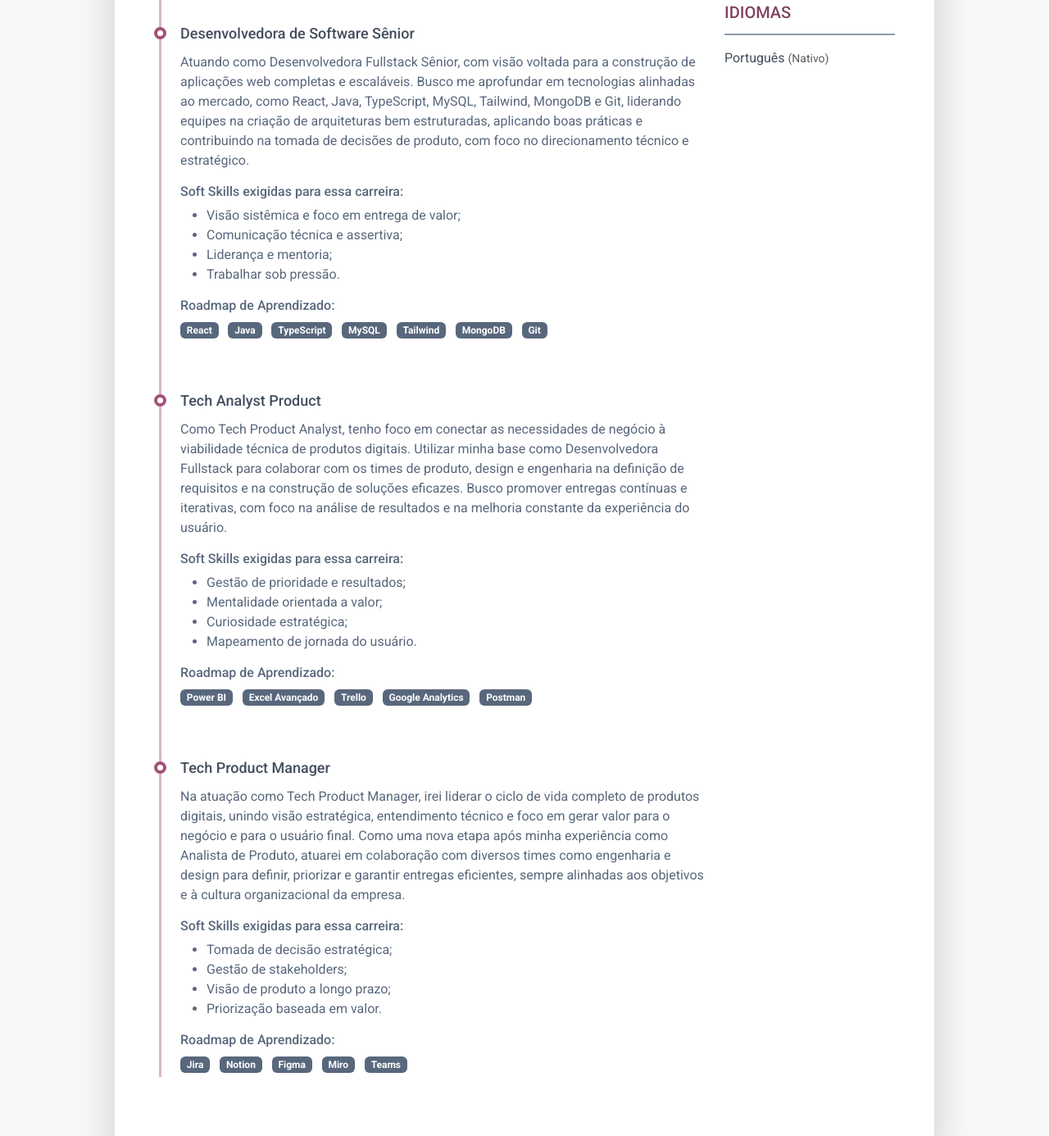
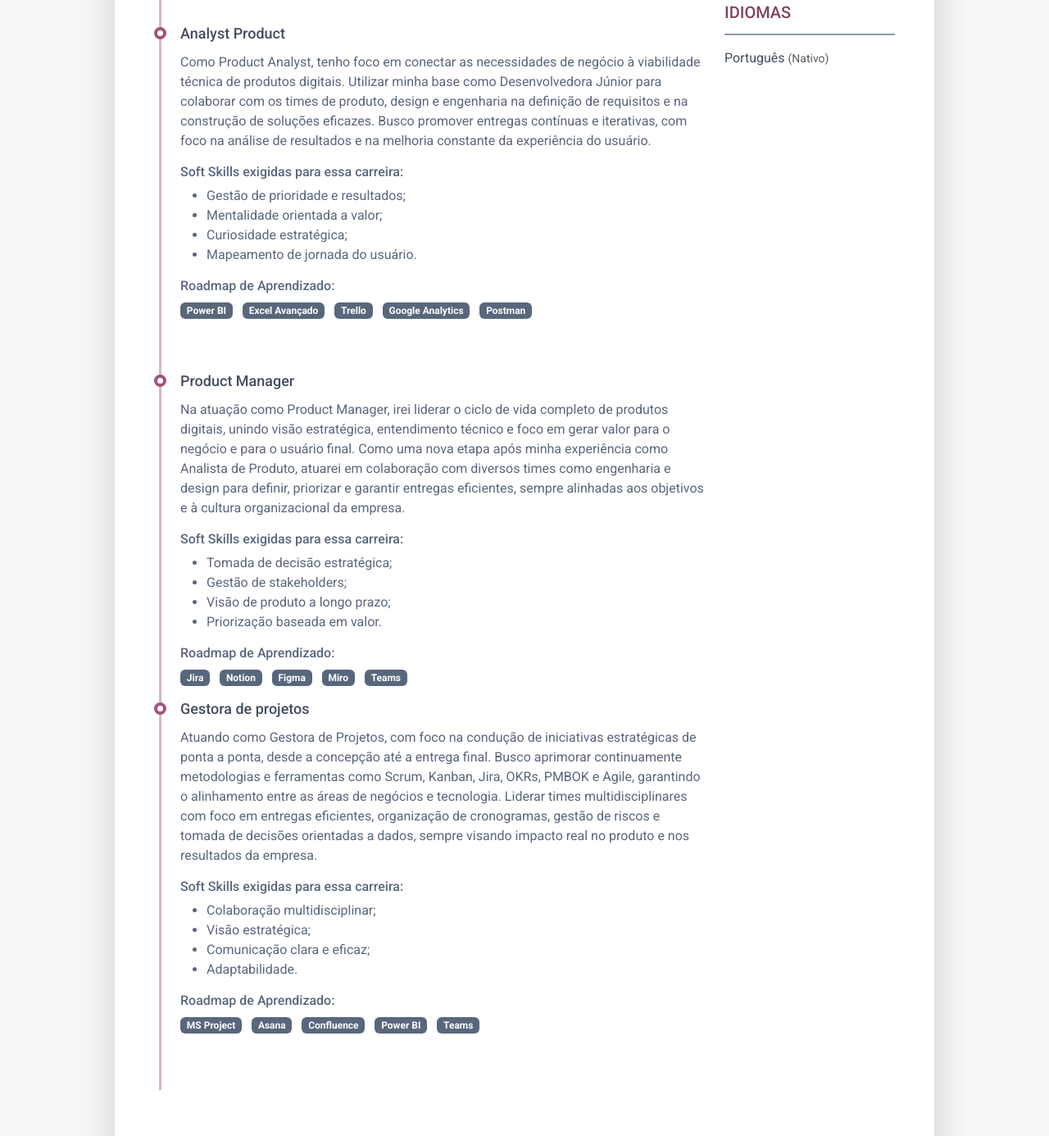
Before and after one commit to MarianaMilagre6/Mapa_de_carreira, a plain HTML site: page index.html in a window 1280 px wide. Shown: the part 1074-2460 px from the top of the page at 82% size. Drawn offline with Linux system fonts and the light colour scheme.

Commit message:
Update index.html

```diff
--- a/index.html
+++ b/index.html
@@ -155,64 +155,18 @@
 
 									</article>
 
-									<article class="resume-timeline-item position-relative pb-5">
-
-										<div class="resume-timeline-item-header mb-2">
-											<div class="d-flex flex-column flex-md-row">
-												<h3 class="resume-position-title font-weight-bold mb-1">Desenvolvedora
-													de Software Sênior</h3>
-											</div>
-										</div>
-										<div class="resume-timeline-item-desc">
-											<p>Atuando como Desenvolvedora Fullstack Sênior, com visão voltada para a
-												construção de aplicações web completas e escaláveis. Busco me aprofundar
-												em tecnologias alinhadas ao mercado, como React, Java, TypeScript,
-												MySQL, Tailwind, MongoDB e Git, liderando equipes na criação de
-												arquiteturas bem estruturadas, aplicando boas práticas e contribuindo na
-												tomada de decisões de produto, com foco no direcionamento técnico e
-												estratégico.</p>
-											<h4 class="resume-timeline-item-desc-heading font-weight-bold">
-												Soft Skills exigidas para essa carreira:
-											</h4>
-											<ul>
-												<li>Visão sistêmica e foco em entrega de valor;</li>
-												<li>Comunicação técnica e assertiva;</li>
-												<li>Liderança e mentoria;</li>
-												<li>Trabalhar sob pressão.</li>
-											</ul>
-											<h4 class="resume-timeline-item-desc-heading font-weight-bold">
-												Roadmap de Aprendizado:</h4>
-											<ul class="list-inline">
-												<li class="list-inline-item"><span
-														class="badge bg-secondary badge-pill">React</span></li>
-												<li class="list-inline-item"><span
-														class="badge bg-secondary badge-pill">Java</span></li>
-												<li class="list-inline-item"><span
-														class="badge bg-secondary badge-pill">TypeScript</span></li>
-												<li class="list-inline-item"><span
-														class="badge bg-secondary badge-pill">MySQL</span></li>
-												<li class="list-inline-item"><span
-														class="badge bg-secondary badge-pill">Tailwind</span></li>
-												<li class="list-inline-item"><span
-														class="badge bg-secondary badge-pill">MongoDB</span></li>
-												<li class="list-inline-item"><span
-														class="badge bg-secondary badge-pill">Git</span></li>
-											</ul>
-										</div>
-
-									</article>
 
 									<article class="resume-timeline-item position-relative pb-5">
 
 										<div class="resume-timeline-item-header mb-2">
 											<div class="d-flex flex-column flex-md-row">
-												<h3 class="resume-position-title font-weight-bold mb-1">Tech Analyst Product
+												<h3 class="resume-position-title font-weight-bold mb-1">Analyst Product
 												</h3>
 
 											</div>
 										</div>
 										<div class="resume-timeline-item-desc">
-											<p>Como Tech Product Analyst, tenho foco em conectar as necessidades de negócio à viabilidade técnica de produtos digitais. Utilizar minha base como Desenvolvedora Fullstack para colaborar com os times de produto, design e engenharia na definição de requisitos e na construção de soluções eficazes. Busco promover entregas contínuas e iterativas, com foco na análise de resultados e na melhoria constante da experiência do usuário.</p>
+											<p>Como Product Analyst, tenho foco em conectar as necessidades de negócio à viabilidade técnica de produtos digitais. Utilizar minha base como Desenvolvedora Júnior para colaborar com os times de produto, design e engenharia na definição de requisitos e na construção de soluções eficazes. Busco promover entregas contínuas e iterativas, com foco na análise de resultados e na melhoria constante da experiência do usuário.</p>
 											<h4 class="resume-timeline-item-desc-heading font-weight-bold">
 												Soft Skills exigidas para essa carreira:
 											</h4>
@@ -245,12 +199,12 @@
 										<div class="resume-timeline-item-header mb-2">
 											<div class="d-flex flex-column flex-md-row">
 												<h3 class="resume-position-title font-weight-bold mb-1">
-													Tech Product Manager
+													Product Manager
 												</h3>
 											</div>
 										</div>
 										<div class="resume-timeline-item-desc">
-											<p>Na atuação como Tech Product Manager, irei liderar o ciclo de vida completo de produtos digitais, unindo visão estratégica, entendimento técnico e foco em gerar valor para o negócio e para o usuário final. Como uma nova etapa após minha experiência como Analista de Produto, atuarei em colaboração com diversos times como engenharia e design para definir, priorizar e garantir entregas eficientes, sempre alinhadas aos objetivos e à cultura organizacional da empresa.</p>
+											<p>Na atuação como Product Manager, irei liderar o ciclo de vida completo de produtos digitais, unindo visão estratégica, entendimento técnico e foco em gerar valor para o negócio e para o usuário final. Como uma nova etapa após minha experiência como Analista de Produto, atuarei em colaboração com diversos times como engenharia e design para definir, priorizar e garantir entregas eficientes, sempre alinhadas aos objetivos e à cultura organizacional da empresa.</p>
 											<h4 class="resume-timeline-item-desc-heading font-weight-bold">
 												Soft Skills exigidas para essa carreira:
 											</h4>
@@ -275,6 +229,43 @@
 														class="badge bg-secondary badge-pill">Teams</span></li>
 											</ul>
 										</div>
+									</article>
+
+									<article class="resume-timeline-item position-relative pb-5">
+
+										<div class="resume-timeline-item-header mb-2">
+											<div class="d-flex flex-column flex-md-row">
+												<h3 class="resume-position-title font-weight-bold mb-1">Gestora de projetos</h3>
+											</div>
+										</div>
+										<div class="resume-timeline-item-desc">
+											<p>Atuando como Gestora de Projetos, com foco na condução de iniciativas estratégicas de ponta a ponta, desde a concepção até a entrega final. Busco aprimorar continuamente metodologias e ferramentas como Scrum, Kanban, Jira, OKRs, PMBOK e Agile, garantindo o alinhamento entre as áreas de negócios e tecnologia. Liderar times multidisciplinares com foco em entregas eficientes, organização de cronogramas, gestão de riscos e tomada de decisões orientadas a dados, sempre visando impacto real no produto e nos resultados da empresa.</p>
+											<h4 class="resume-timeline-item-desc-heading font-weight-bold">
+												Soft Skills exigidas para essa carreira:
+											</h4>
+											<ul>
+												<li>Colaboração multidisciplinar;</li>
+												<li>Visão estratégica;</li>
+												<li>Comunicação clara e eficaz;</li>
+												<li>Adaptabilidade.</li>
+											</ul>
+											<h4 class="resume-timeline-item-desc-heading font-weight-bold">
+												Roadmap de Aprendizado:</h4>
+											<ul class="list-inline">
+												<li class="list-inline-item"><span
+														class="badge bg-secondary badge-pill">MS Project</span></li>
+												<li class="list-inline-item"><span
+														class="badge bg-secondary badge-pill">Asana</span></li>
+												<li class="list-inline-item"><span
+														class="badge bg-secondary badge-pill">Confluence</span></li>
+												<li class="list-inline-item"><span
+														class="badge bg-secondary badge-pill">Power BI</span></li>
+												<li class="list-inline-item"><span
+														class="badge bg-secondary badge-pill">Teams</span></li>
+
+											</ul>
+										</div>
+
 									</article>
 								</div>
 							</div>
```
